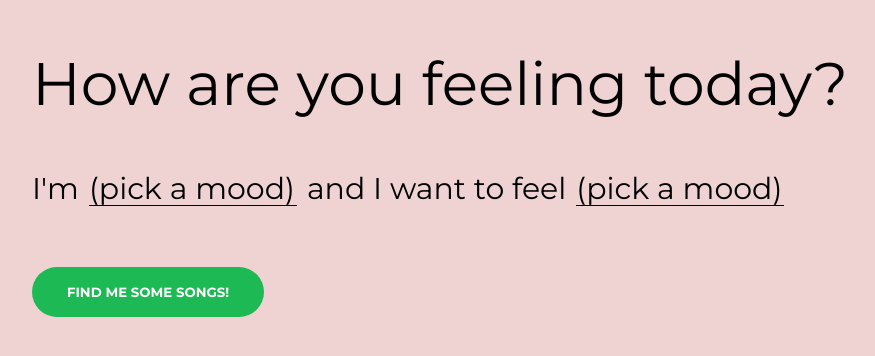
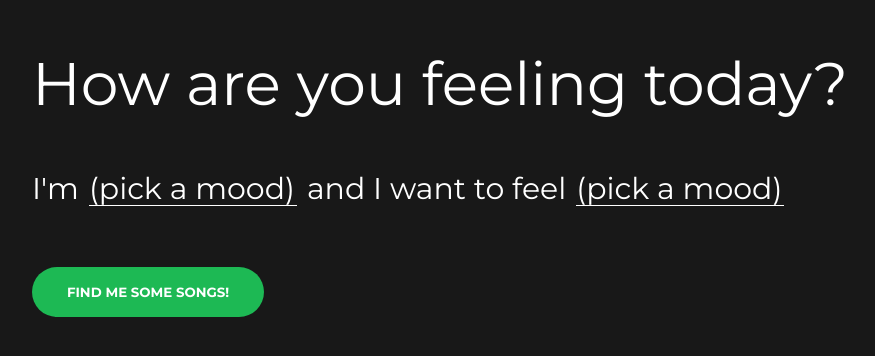
Before and after one commit to yanchenm/melodica, a React (Create React App) app in the folder client/: page /mood in a window 1280 px wide. Shown: the part 188-544 px from the top of the page, without its empty margins (200-1075 px from the left). Built offline with nearby package versions, Linux system fonts and the light colour scheme.

Commit message:
mostly changes to style

```diff
--- a/client/src/App.css
+++ b/client/src/App.css
@@ -1,5 +1,16 @@
+:root {
+    --main-pink: #EFD2D2;
+    --main-light-gray: #E0E0E0;
+    --main-dark-grey: #181818;
+    --main-green: #1db954;
+    --main-green-hover: #1ED760;
+    --main-text-color: #FFFFFF;
+}
+
 * {
     margin: 0;
     padding: 0;
     font-family: 'Montserrat', sans-serif;
+    color: var(--main-text-color);
+    background-color: var(--main-dark-grey);
 }
--- a/client/src/components/Main.jsx
+++ b/client/src/components/Main.jsx
@@ -15,6 +15,8 @@ const Main = () => {
                 state: {code: params.get("code")}
             }} />
         }
+
+        document.body.style.backgroundColor = "#181818";
     }, [])
 
     const getQueryString = () => {
@@ -26,6 +28,7 @@ const Main = () => {
             "redirect_uri": "http://localhost:3000/login",
             "scope": "user-read-email user-read-recently-played",
         };
+
         return url + qs.stringify(params);
     }
 
--- a/client/src/components/RecommendationList.jsx
+++ b/client/src/components/RecommendationList.jsx
@@ -7,8 +7,8 @@ const getRecommendationList = (recs) => {
             <li key={rec.title} className="song">
                 <img className="song-cover" src={rec.img}></img>
                 <div className="song-info">
-                    <p className="song-title">{rec.title}</p>
-                    <p className="song-artist">{rec.artist}</p>
+                    <p className="song-title" style={{ color: "black"}}>{rec.title}</p>
+                    <p className="song-artist" style={{ color: "black"}}>{rec.artist}</p>
                 </div>
             </li>
         );
--- a/client/src/styles/Main.css
+++ b/client/src/styles/Main.css
@@ -1,10 +1,3 @@
-:root {
-    --main-green: #1db954;
-    --main-green-hover: #1ED760;
-    --main-dark-grey: #181818;
-    --main-text-color: #FFFFFF;
-}
-
 #main-container {
     width: 100vw;
     height: 100vh;
@@ -13,7 +6,6 @@
     flex-direction: column;
     justify-content: center;
     align-items: center;
-    background-color: var(--main-dark-grey);
 }
 
 #intro {
--- a/client/src/styles/Mood.css
+++ b/client/src/styles/Mood.css
@@ -1,11 +1,4 @@
-:root {
-    --main-pink: #EFD2d2;
-    --main-green: #1db954;
-    --main-green-hover: #1ED760;
-}
-
 #mood-container {
-    background: var(--main-pink);
     width: 100%;
     height: 100vh;
     display: flex;
@@ -26,10 +19,10 @@
 select {
     appearance: none;
     border: none;
-    border-bottom: 1px solid black;
+    border-bottom: 1px solid var(--main-text-color);
     font-size: 30px;
     margin: 0 10px;
-    background-color: var(--main-pink);
+    background-color: var(--main-dark-grey);
 }
 
 select:focus {
@@ -38,7 +31,6 @@ select:focus {
 
 #submit-button {
     background-color: var(--main-green);
-    color: white;
     border: none;
     margin: 60px 0;
     padding: 17px 35px;
--- a/client/src/styles/RecommendationList.css
+++ b/client/src/styles/RecommendationList.css
@@ -1,17 +1,15 @@
-:root {
-    --main-pink: #EFD2d2;
-    --main-light-gray: #E0E0E0;
-    --main-dark-grey: #181818;
-}
-
-body {
-    background-color: var(--main-pink);
+#recommendations-container {
+    display: flex;
+    flex-direction: column;
+    align-items: center;
+    justify-content: center;
 }
 
 #recommendations-intro {
     font-size: 30px;
     text-align: center;
     margin: 60px 0;
+    color: white;
 }
 
 #recommendations {
@@ -26,10 +24,13 @@ body {
 .song {
     list-style: none;
     display: flex;
-    background-color: white;
     margin: 0 0 30px 0;
     border-radius: 5px;
     transition: .3s;
+}
+
+#recommendations * {
+    background-color: white;
 }
 
 .song:hover {
@@ -51,6 +52,7 @@ body {
     margin-left: 15px;
     overflow: hidden;
     text-overflow: ellipsis;
+    border-radius: 5px;
 }
 
 .song .song-info .song-title {
@@ -61,3 +63,19 @@ body {
 .song .song-info .song-artist {
     font-size: 15px;
 }
+
+#reset-button {
+    color: var(--main-text-color);
+    background-color: var(--main-green);
+    margin: 0 20px 70px 20px;
+    padding: 17px 35px;
+    border-radius: 30px;
+    text-decoration: none;
+    font-weight: 700;
+    transition: .3s;
+    border: none;
+}
+
+#reset-button:hover {
+    background-color: var(--main-green-hover);
+}
```
